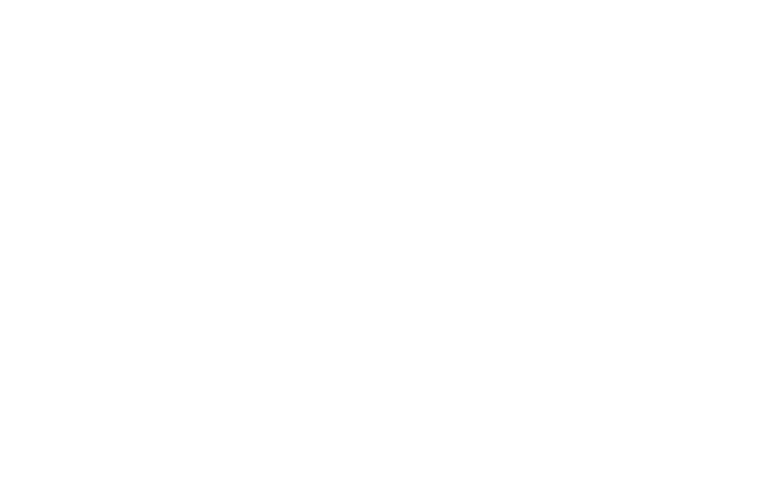
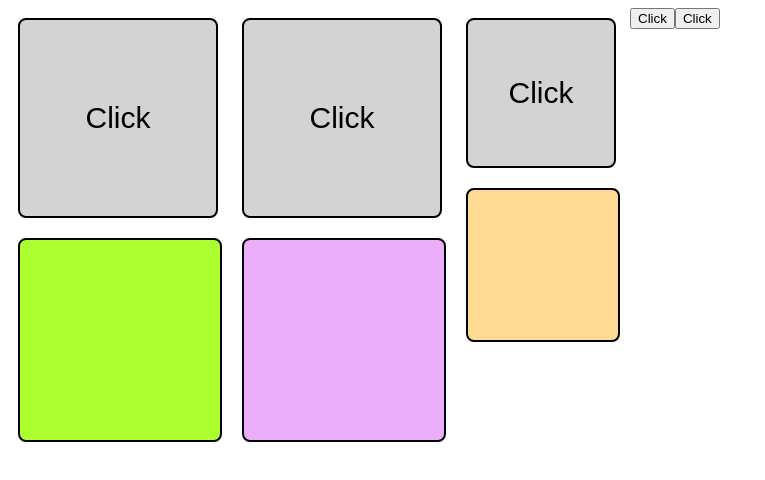
Before and after one commit to AntonChumakov/Front_End, a plain HTML site: page index.html in a window 1280 px wide. Shown: the whole page, without its empty margins (0-765 px from the left). Drawn offline with Linux system fonts and the light colour scheme.

Commit message:
Add files via upload

```diff
--- a/index.html
+++ b/index.html
@@ -5,8 +5,33 @@
     <meta http-equiv="X-UA-Compatible" content="IE=edge">
     <meta name="viewport" content="width=device-width, initial-scale=1.0">
     <title>Document</title>
+    <link rel="stylesheet" href="./style.css">
 </head>
 <body>
+
+    <section>
+        <div>
+        <button class="btn1">Click</button>
+        <div class="square1"></div>
+    </div>
+    <div>
+        <button class="btn2">Click</button>
+        <div class="square2"></div>
+    </div>
+    <div>
+        <button class="btn3">Click</button>
+        <div class="square3"></div>
+    </div>
+    <div>
+        <button class="btn4">Click</button>
+        <div class="root"></div>
+    </div>
+    <div>
+        <button class="btn5">Click</button>
+        <div class="root1"></div>
+    </div>
+    </section>
+
     <script src="./script.js"></script>
 </body>
 </html>
--- a/style.css
+++ b/style.css
@@ -1,31 +1,80 @@
-* {
-    margin: 0;
-    padding: 0;
-    box-sizing: border-box;
-}
-
 section {
-
     display: flex;
 
 }
-.item {
+
+.btn1 {
     width: 200px;
     height: 200px;
+    border: solid 2px black;
+    border-radius: 8px;
+    margin: 10px;
+    font-size: 30px;
+    background-color: lightgray;
 }
-.red {
-    background-color: red;
+.square1 {
+    width: 200px;
+    height: 200px;
+    border: solid 2px black;
+    border-radius: 8px;
+    margin: 10px;
+    background-color: greenyellow;
 }
+
 .green {
-    position: absolute;
-    margin: 50px 0 0 50px;
-    background-color: green;
+    background-color: seagreen;
+    width: 100px;
+    height: 100px;
 }
-.green:hover {
-    transform: scale(1.5) rotate(-45deg);
-    transition: 2s;
+
+.btn2 {
+    width: 200px;
+    height: 200px;
+    border: solid 2px black;
+    border-radius: 8px;
+    margin: 10px;
+    font-size: 30px;
+    background-color: lightgray;
 }
-.blue { position: absolute;
-    margin: 100px 0 0 100px;
-    background-color: blue;
+
+.square2 {
+    width: 200px;
+    height: 200px;
+    border: solid 2px black;
+    border-radius: 8px;
+    margin: 10px;
+    background-color: rgb(234, 174, 251);
 }
+
+.blue {
+    background-color: skyblue;
+}
+.btn3 {
+    width: 150px;
+    height: 150px;
+    border: solid 2px black;
+    border-radius: 8px;
+    margin: 10px;
+    font-size: 30px;
+    background-color: lightgray;
+}
+.square3 {
+    width: 150px;
+    height: 150px;
+    border: solid 2px black;
+    border-radius: 8px;
+    margin: 10px;
+    background-color: rgb(254, 218, 146);
+}
+.yellow {
+    width: 190px;
+    height: 190px;
+}
+
+
+.p1 {
+    color: blue;
+}
+.p2 {
+    color: green;
+}
```
Also changed, not shown: script.js (+27 -46 lines).
